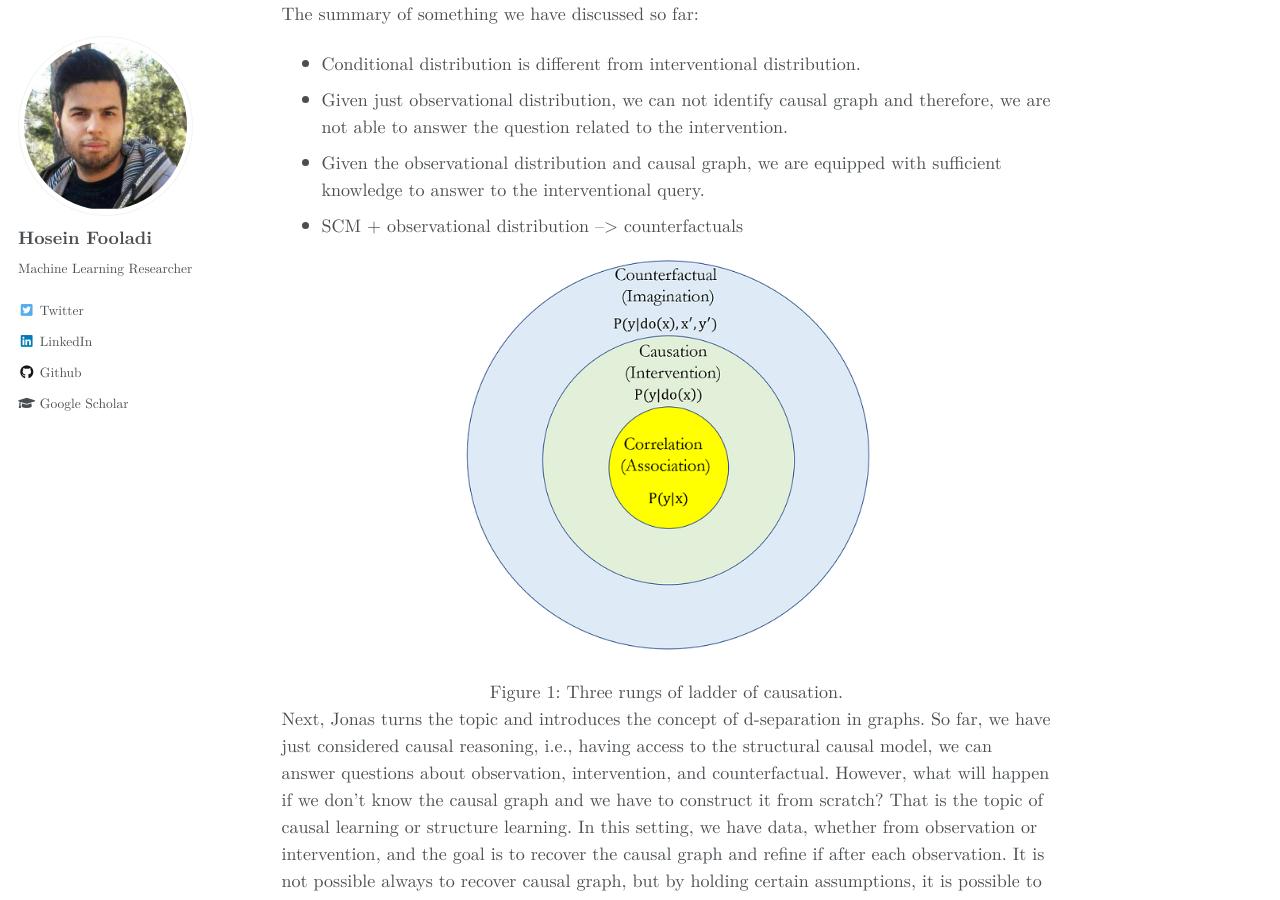
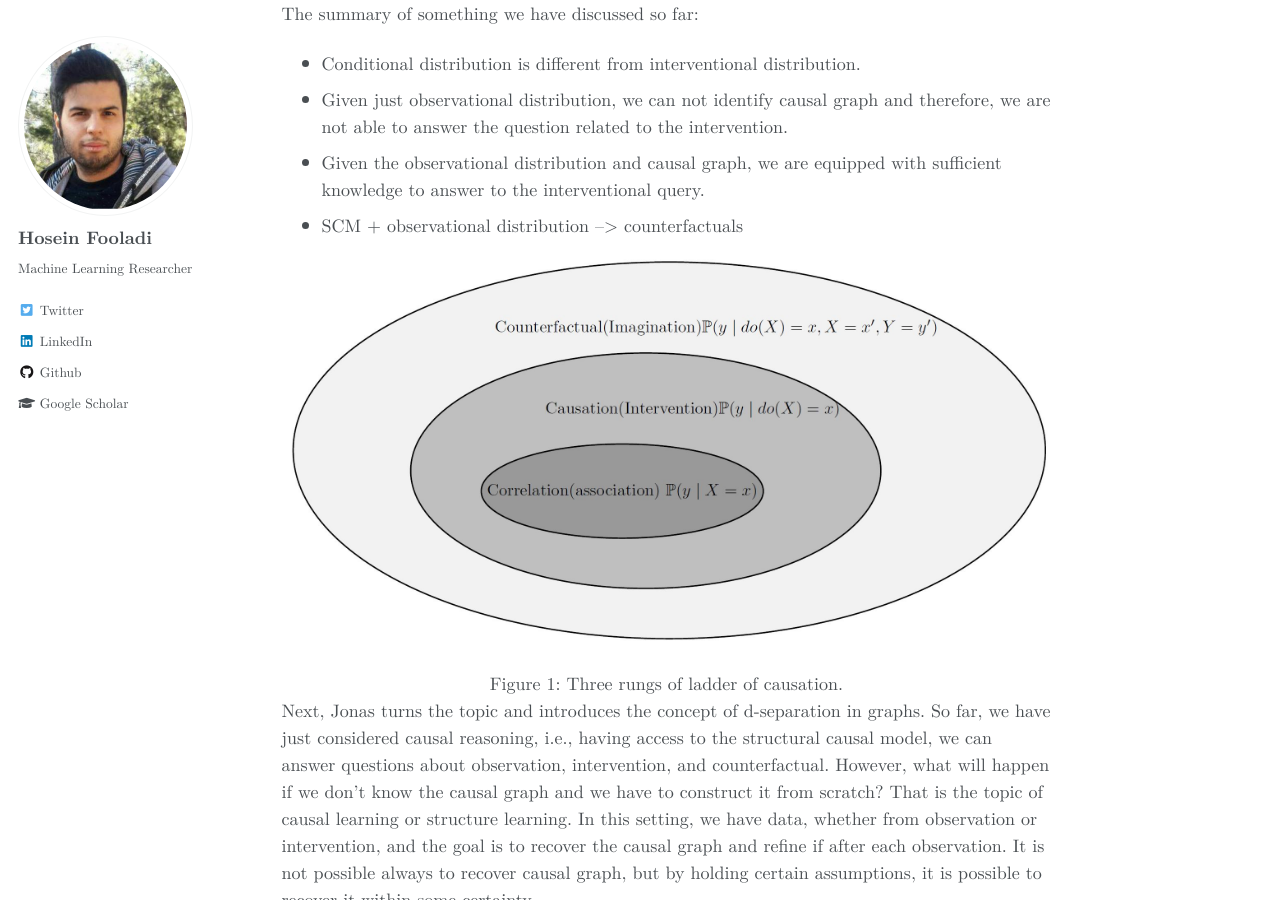
Before and after one commit to HFooladi/HFooladi.github.io, a Jekyll site: the page built from _posts/2019-04-01-Causal_Inference_and_learning.md, in a window 1280 px wide and 900 px high, scrolled down 2435 px. Built offline with Jekyll 4.4.1, drawn with Linux system fonts in a browser that asks for light colours; some web fonts are replaced; formulas are drawn with MathJax 3.

Commit message:
modify figure 1

```diff
--- a/_posts/2019-04-01-Causal_Inference_and_learning.md
+++ b/_posts/2019-04-01-Causal_Inference_and_learning.md
@@ -58,7 +58,7 @@ The summary of something we have discussed so far:
 - Given the observational distribution and causal graph, we are equipped with sufficient knowledge to answer to the interventional query.
 - SCM + observational distribution --> counterfactuals
 
-<p style="text-align: center"><img src="/images/assets/Causal_Inference_and_learning/ladder_of_causation.PNG" width="55%"></p>
+<p style="text-align: center"><img src="/images/assets/Causal_Inference_and_learning/causal_ladder.JPG"></p>
 <div class="thecap" style="text-align:center">Figure 1: Three rungs of ladder of causation.</div>
 
 
```
